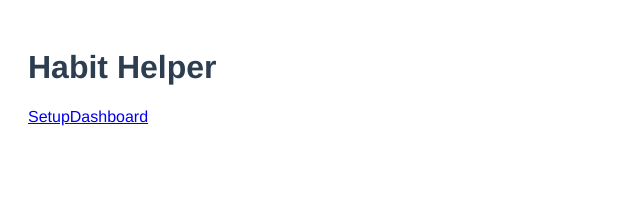
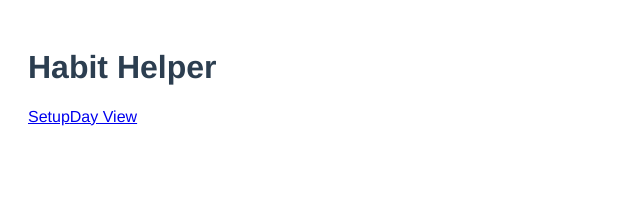
Before and after one commit to andyknolla/habit-helper, a Vue app: page /#/ in a window 1280 px wide. Shown: the top 198 px of the page, without its empty margins (0-640 px from the left). Built offline with nearby package versions, Linux system fonts and the light colour scheme.

Commit message:
Changed "dashboard" to "day view"

```diff
--- a/src/components/Dashboard.vue
+++ b/src/components/DayView.vue
@@ -2,7 +2,8 @@
   <div>
     <router-link to="/">Home</router-link>
     <router-link to="/Setup">Setup</router-link>
-    <h1>Dashboard</h1>
+    <h1>Today</h1>
+    <div>Today's date: </div>
     <Habit />
   </div>
 </template>
--- a/src/components/Home.vue
+++ b/src/components/Home.vue
@@ -2,7 +2,7 @@
   <div class="home">
     <h1>Habit Helper</h1>
     <router-link to="/setup">Setup</router-link>
-    <router-link to="/dashboard">Dashboard</router-link>
+    <router-link to="/dayview">Day View</router-link>
 
   </div>
 </template>
--- a/src/components/Setup.vue
+++ b/src/components/Setup.vue
@@ -1,7 +1,7 @@
 <template>
   <div>
     <router-link to="/">Home</router-link>
-    <router-link to="/dashboard">Dashboard</router-link>
+    <router-link to="/dayview">Day View</router-link>
     <h1>Setup</h1>
     <HabitSetup />
 
--- a/src/router/index.js
+++ b/src/router/index.js
@@ -3,7 +3,7 @@ import Router from 'vue-router'
 import Home from '@/components/Home'
 import Setup from '@/components/Setup'
 
-import Dashboard from '@/components/Dashboard'
+import DayView from '@/components/DayView'
 
 Vue.use(Router)
 
@@ -15,9 +15,9 @@ export default new Router({
       component: Home
     },
     {
-      path: '/dashboard',
-      name: 'dashboard',
-      component: Dashboard
+      path: '/dayview',
+      name: 'dayview',
+      component: DayView
     },
     {
       path: '/setup',
```
